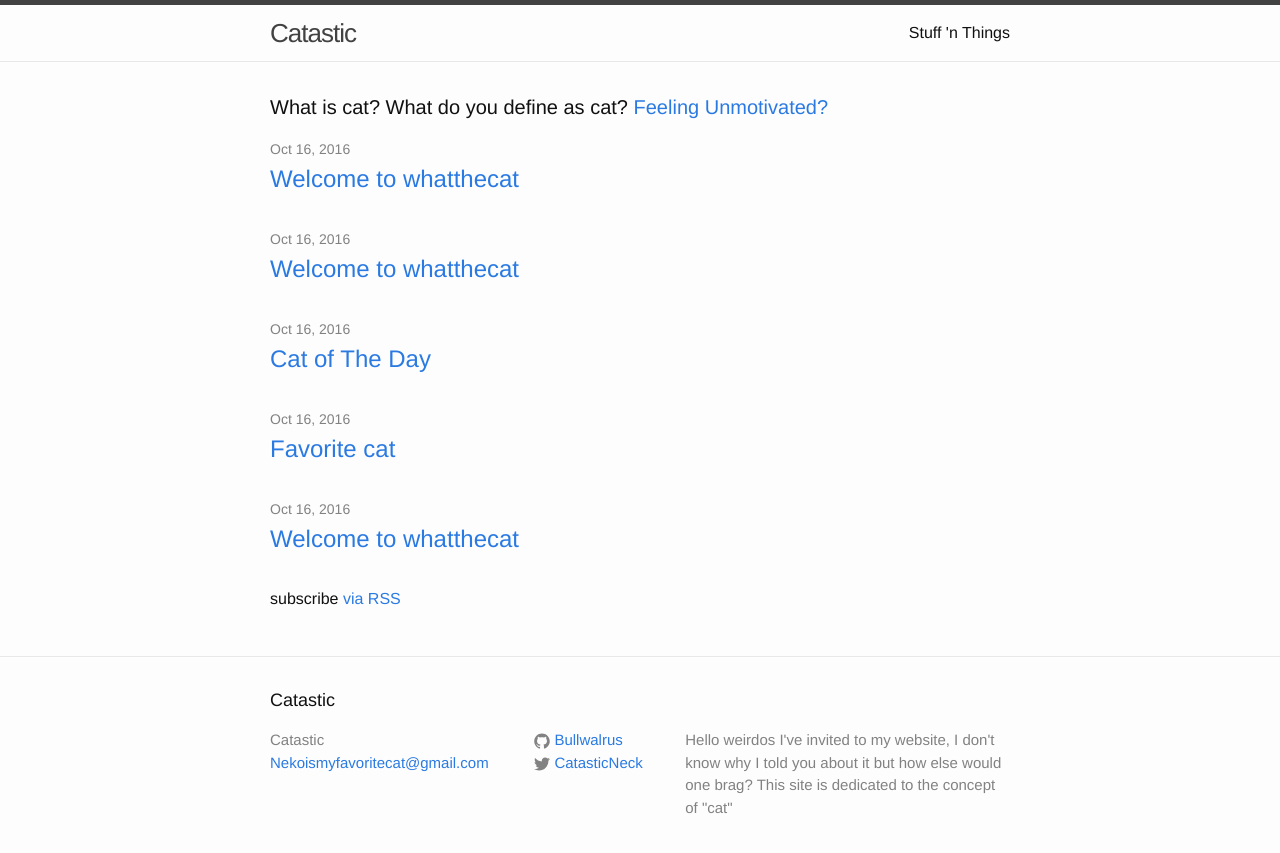
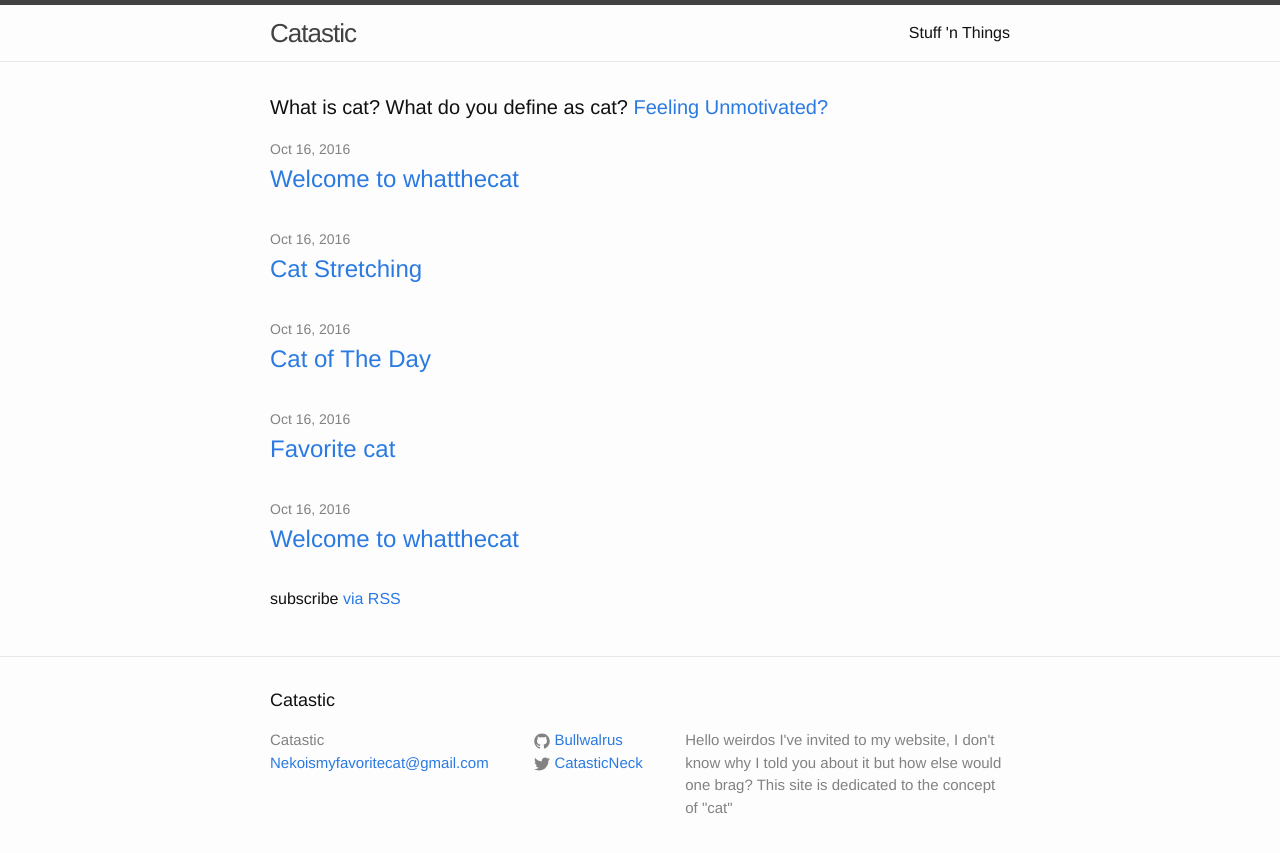
Before and after one commit to bullwalrus/Bullwalrus.github.io, a Jekyll site: the page built from index.html, in a window 1280 px wide. Shown: the top 853 px of the page. Built offline with Jekyll 4.4.1, drawn with Linux system fonts in a browser that asks for light colours.

Commit message:
Update 2016-10-18-Cat-Stretching-somethingn.md

```diff
--- a/_posts/2016-10-18-Cat-Stretching-somethingn.md
+++ b/_posts/2016-10-18-Cat-Stretching-somethingn.md
@@ -1,12 +1,12 @@
 ---
 ayout: post
-title:  "Welcome to whatthecat"
+title:  "Cat Stretching"
 date:   2016-10-16
 categories: catness
 ---
 <html>
 <body>
 <img src="http://www.publicdomainpictures.net/pictures/150000/velka/comfortable-cat.jpg"
-<h3>This cat looks nice laying down</h3>
+<h3>"This cat looks nice laying down"</h3>
 </body>
 </html>
```
